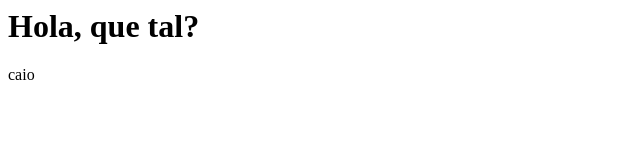
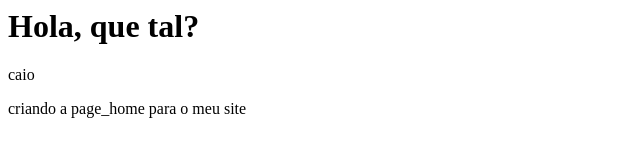
Before and after one commit to cafssouza/GiteGitHub, a plain HTML site: page index.html in a window 1280 px wide. Shown: the whole page, without its empty margins (0-640 px from the left). Drawn offline with Linux system fonts and the light colour scheme.

Commit message:
testando o comando branch

```diff
--- a/index.html
+++ b/index.html
@@ -1,2 +1,4 @@
 <h1>Hola, que tal? </h1>
 caio
+<P>criando a page_home para o meu site
+</P>
```
